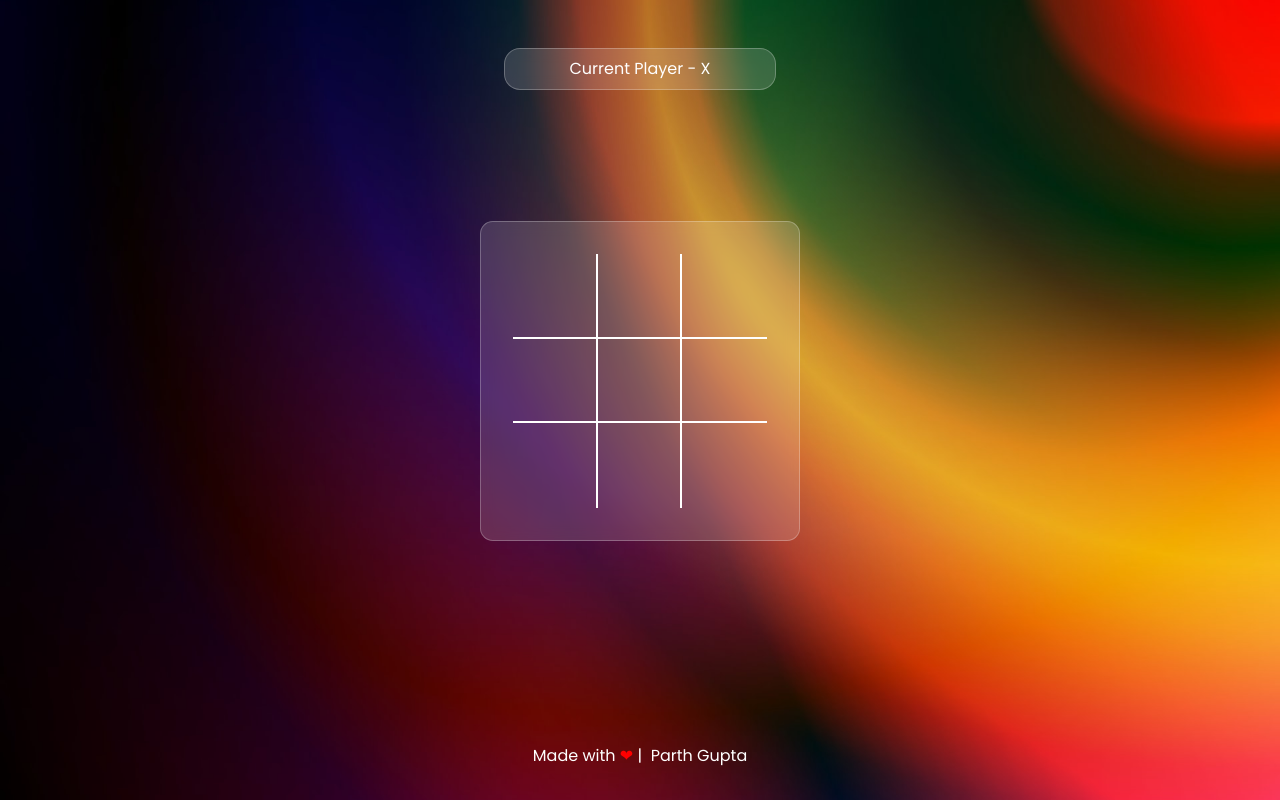
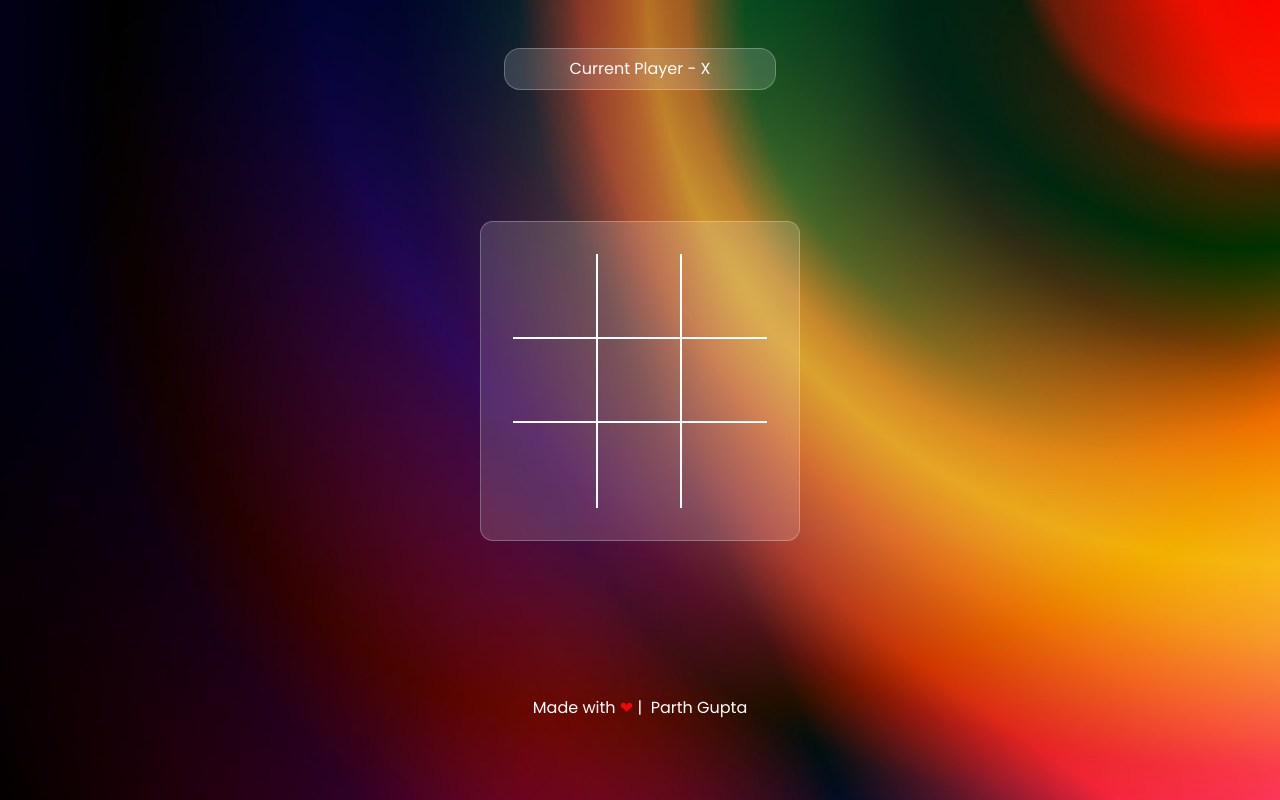
Before and after one commit to parthgupta49/JavaScript-Projects, a plain HTML site: page tic-tac-toe/index.html in a window 1280 px wide. Drawn offline with Linux system fonts and the light colour scheme.

Commit message:
name position fixed

```diff
--- a/tic-tac-toe/script.js
+++ b/tic-tac-toe/script.js
@@ -35,7 +35,6 @@ boxes.forEach((box, index) => {
                 handleClick(index);
                 if (!(checkIfWon() === "")) {
                     let winner = checkIfWon();
-                    console.log("winner inside main, ",winner)
                     gameInfo.textContent = `Winner Player - ${winner} `;
                     // make the color green of the grid which contains winner indices
                     makeColorGreen();
@@ -158,7 +157,6 @@ function changeCurrentPlayer() {
         currentPlayer = "O";
     } else currentPlayer = "X";
     updateCurrentPlayerText();
-    console.log(gameGrid);
 }
 
 function updateCurrentPlayerText() {
--- a/tic-tac-toe/styles.css
+++ b/tic-tac-toe/styles.css
@@ -127,7 +127,7 @@
 
 #loveBtn {
     position: absolute;
-    bottom: 2rem;
+    bottom: 5rem;
     transform: translateX(-50%);
     color: white;
     width: max-content;
```
